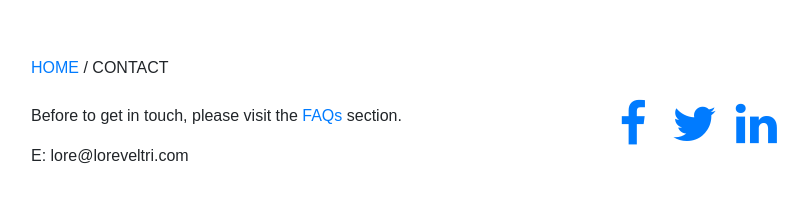
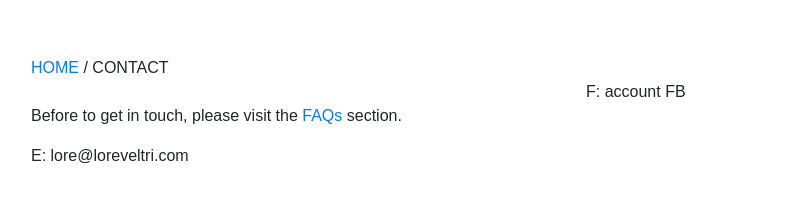
Before and after one commit to mlveltri/loreveltri.github.io, a website: page contact.html in a window 1280 px wide. Shown: the whole page, without its empty margins (54-862 px from the left). Drawn offline with Linux system fonts and the light colour scheme.

Commit message:
account fb

```diff
--- a/contact.html
+++ b/contact.html
@@ -70,19 +70,7 @@
               <div class="col-md-6">
                 <br><p> Before to get in touch, please visit the <a href="http://www.loreveltri.com">FAQs</a> section.</p>
                 <p> E: lore@loreveltri.com</p> </div>
-          </ul>
-            <ul class="navbar list-unstyled">
-                        <li>
-                            <a href="https://www.facebook.com/mlorenzaveltri/"><i class="fa fa-facebook fa-fw fa-3x"></i></a>
-                        </li>
-                        <li>
-                            <a href="https://twitter.com/mlorenzaveltri"><i class="fa fa-twitter fa-fw fa-3x"></i></a>
-                        </li>
-                        <li>
-                            <a href="https://www.linkedin.com/in/mlveltri/"><i class="fa fa-linkedin fa-fw fa-3x"></i></a>
-                        </li>
-              </ul>
-
+                <p> F: account FB</p> </div>
         </div>
       </div>
     </div>
```
